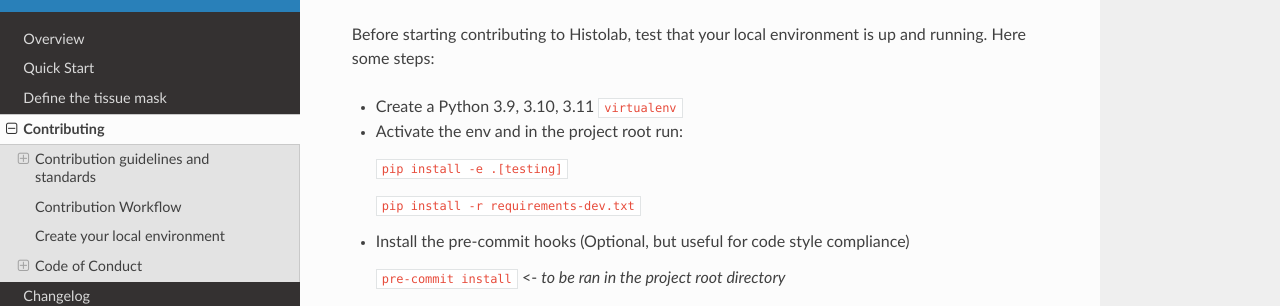
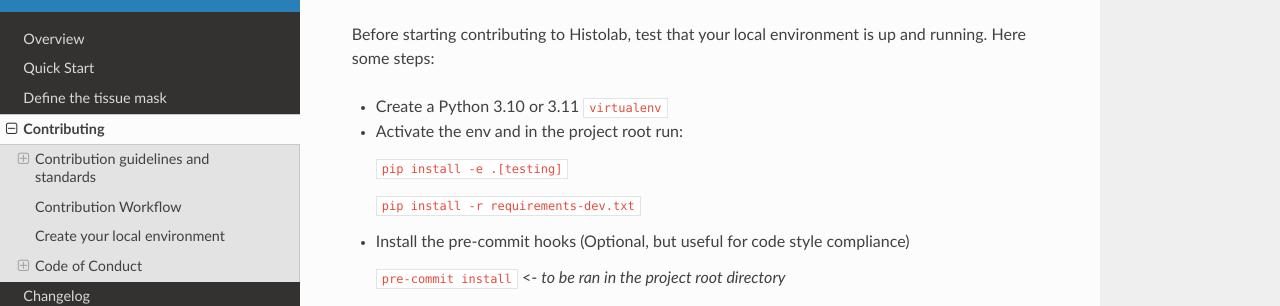
Before and after one commit to histolab/histolab, a Sphinx documentation site: the page built from docs/contributing.rst, in a window 1280 px wide and 900 px high, scrolled down 1788 px. Shown: the part 161-467 px from the top of the window. Built offline with Sphinx 7.4.7 and the Read the Docs theme 3.1.0, drawn with Linux system fonts in a browser that asks for light colours; formulas are drawn with MathJax 3; pages that are not in the unit, such as notebooks, are missing from menus.

Commit message:
ci: Remove support for Python 3.9

```diff
--- a/docs/contributing.rst
+++ b/docs/contributing.rst
@@ -111,7 +111,7 @@
 Before starting contributing to Histolab, test that your local environment is up and running. Here some steps:
 
 
-* Create a Python 3.9, 3.10, 3.11 ``virtualenv``
+* Create a Python 3.10 or 3.11 ``virtualenv``
 *
   Activate the env and in the project root run:
 
--- a/pyproject.toml
+++ b/pyproject.toml
@@ -12,7 +12,6 @@
 packages = [{include="histolab"}]
 classifiers = [
         "Programming Language :: Python :: 3",
-        "Programming Language :: Python :: 3.9",
         "Programming Language :: Python :: 3.10",
         "Programming Language :: Python :: 3.11",
         "License :: OSI Approved :: Apache Software License",
@@ -21,7 +20,7 @@
 ]
 
 [tool.poetry.dependencies]
-python = ">=3.9,<3.12"
+python = ">=3.10,<3.12"
 Pillow = ">=9.1.0,<12.0.0"
 scikit-image = ">=0.20.0,<0.24.1"
 numpy = ">=1.23.2,<=2.0.2"
```
Also changed, not shown: CONTRIBUTING.md (+1 -1 lines), .github/ISSUE_TEMPLATE/bug_report.md, 3 other files.
